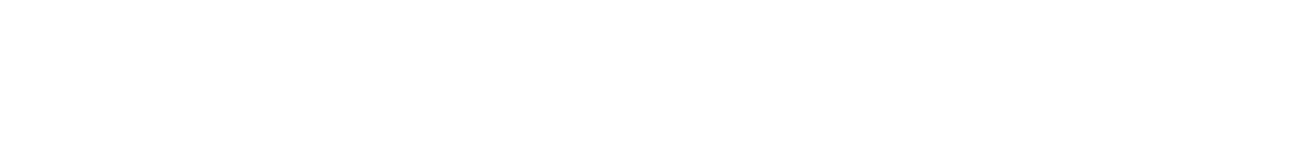
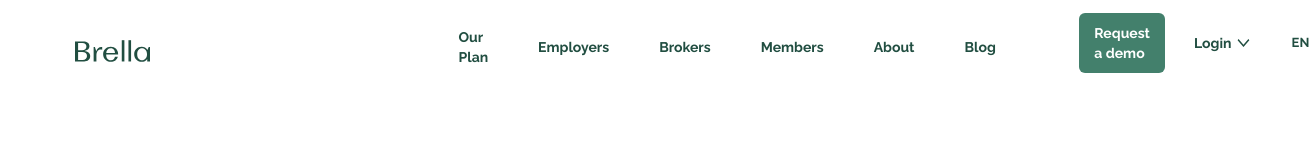
Before and after one commit to Ayzadaa/Brella, a plain HTML site: page index.html in a window 1280 px wide. Shown: the whole page, 1309 px wide, since content can reach past the window. Drawn offline with Linux system fonts and the light colour scheme.

Commit message:
finish header

```diff
--- /dev/null
+++ b/SCSS/_header.scss
@@ -0,0 +1,82 @@
+@import "vars";
+
+.header {
+  min-height: 90px;
+  background: $color-white;
+}
+
+.header__logo {
+  width: 75px;
+  height: 21.65px;
+  margin: 34.19px 240px 34.19px 75px;
+}
+
+.header__inner {
+  font-family: $main-font;
+  font-weight: $bold;
+  display: flex;
+  align-items: center;
+  width: 100%;
+}
+
+.menu {
+  margin: 8px 83.53px 16px 28.47px;
+  display: flex;
+  justify-content: center;
+  align-items: center;
+  list-style: none;
+
+  &__item + &__item {
+    margin-left: 50px;
+  }
+
+  &__item {
+    font-style: normal;
+    font-size: 14px;
+    line-height: 20px;
+  }
+
+  &__link {
+    text-decoration: none;
+    color: $color-green;
+  }
+}
+
+.header__btns {
+  margin: 13px 0 28px;
+  display: flex;
+  align-items: center;
+  justify-content: center;
+}
+
+.btn__demo {
+  margin-right: 29px;
+  padding: 10px 15px;
+  font-style: normal;
+  font-size: 14px;
+  line-height: 20px;
+  color: $color-white;
+  background-color: $bg-green;
+  border-radius: 6px;
+  text-decoration: none;
+}
+
+.btn__login {
+  display: flex;
+  align-items: center;
+  gap: 5.13px;
+  margin-right: 42px;
+  font-style: normal;
+  font-size: 14px;
+  line-height: 20px;
+  color: $color-green;
+  text-decoration: none;
+}
+
+.btn__eng {
+  font-style: normal;
+  font-size: 13px;
+  line-height: 20px;
+  text-transform: uppercase;
+  color: #214e41;
+}
--- /dev/null
+++ b/SCSS/_vars.scss
@@ -0,0 +1,17 @@
+//Fonts
+$main-font: "Raleway", sans-serif;
+$roboto: "Roboto", sans-serif;
+
+//Font Weights
+$regular: 400;
+$bold: 700;
+$bold-roboto: 700;
+$extraBold: 900;
+
+//Bg-colors
+$bg-green: #43806c;
+
+// Colors
+$color-white: #fff;
+$color-black: black;
+$color-green: #214e41;
--- /dev/null
+++ b/SCSS/all-style.scss
@@ -0,0 +1,29 @@
+@import "vars";
+
+html {
+  box-sizing: border-box;
+}
+
+*,
+*::before,
+*::after {
+  box-sizing: inherit;
+}
+
+body {
+  margin: 0;
+  // font-family: $main-font;
+  font-size: 18px;
+  line-height: 21px;
+  background: #ffffff;
+}
+
+.container {
+  max-width: 1230px;
+  margin: 0 auto;
+  width: 100%;
+  padding: 0 15px;
+}
+
+//Page style
+@import "header";
--- a/index.html
+++ b/index.html
@@ -5,6 +5,47 @@
     <meta http-equiv="X-UA-Compatible" content="IE=edge" />
     <meta name="viewport" content="width=device-width, initial-scale=1.0" />
     <title>Brella</title>
+    <link rel="preconnect" href="https://fonts.googleapis.com" />
+    <link rel="preconnect" href="https://fonts.gstatic.com" crossorigin />
+    <link href="https://fonts.googleapis.com/css2?family=Raleway:wght@400;700;900&family=Roboto:wght@700&display=swap" rel="stylesheet" />
+    <link rel="stylesheet" href="./CSS/all-style.min.css" />
   </head>
-  <body></body>
+  <body>
+    <header class="header">
+      <div class="header__inner">
+        <a class="header__logo" href="#">
+          <img class="header__logo__img" src="./images/Brella-logo.svg" />
+        </a>
+
+        <nav class="nav">
+          <ul class="menu">
+            <li class="menu__item">
+              <a class="menu__link" href="#">Our Plan</a>
+            </li>
+            <li class="menu__item">
+              <a class="menu__link" href="#">Employers</a>
+            </li>
+            <li class="menu__item">
+              <a class="menu__link" href="#">Brokers</a>
+            </li>
+            <li class="menu__item">
+              <a class="menu__link" href="#">Members</a>
+            </li>
+            <li class="menu__item">
+              <a class="menu__link" href="#">About</a>
+            </li>
+            <li class="menu__item">
+              <a class="menu__link" href="#">Blog</a>
+            </li>
+          </ul>
+        </nav>
+
+        <div class="header__btns">
+          <a class="btn__demo" href="#">Request a demo</a>
+          <a class="btn__login" href="#">Login <img src="./images/login.svg" /></a>
+          <p class="btn__eng">EN</p>
+        </div>
+      </div>
+    </header>
+  </body>
 </html>
```
Also changed, not shown: CSS/all-style.min.css (added), CSS/main.min.css (added), images/Brella-logo.svg (added), images/login.svg (added), 2 other files.
